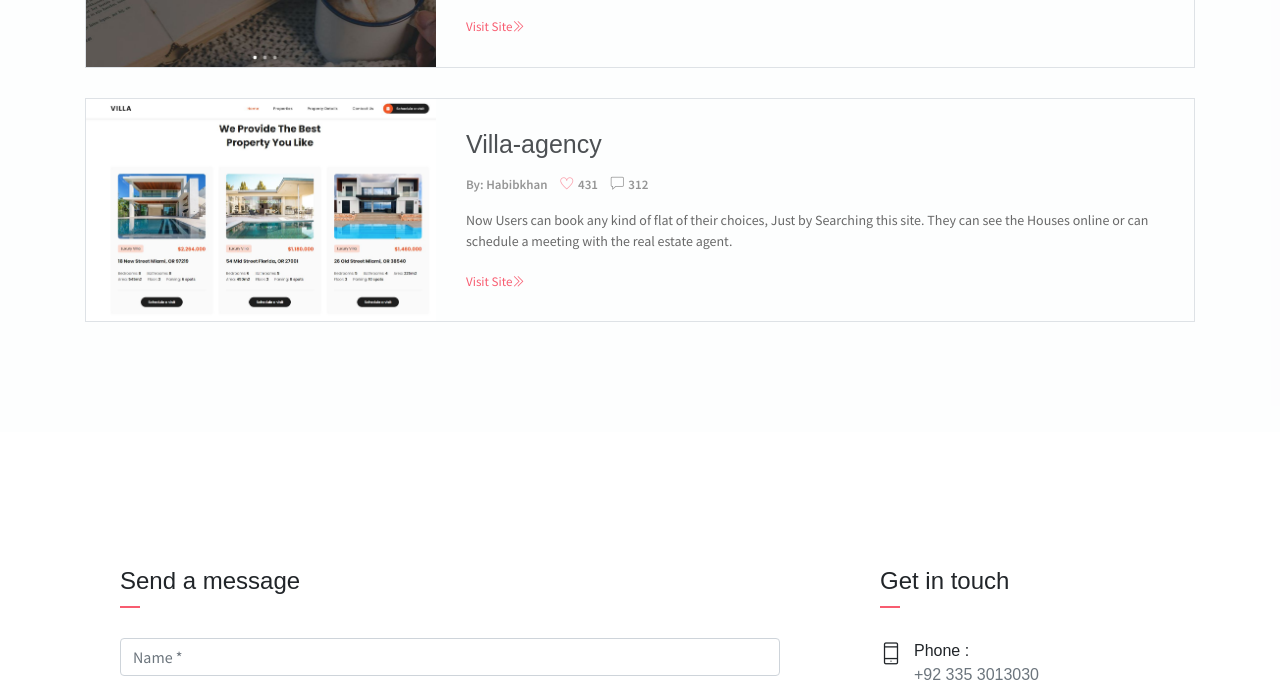
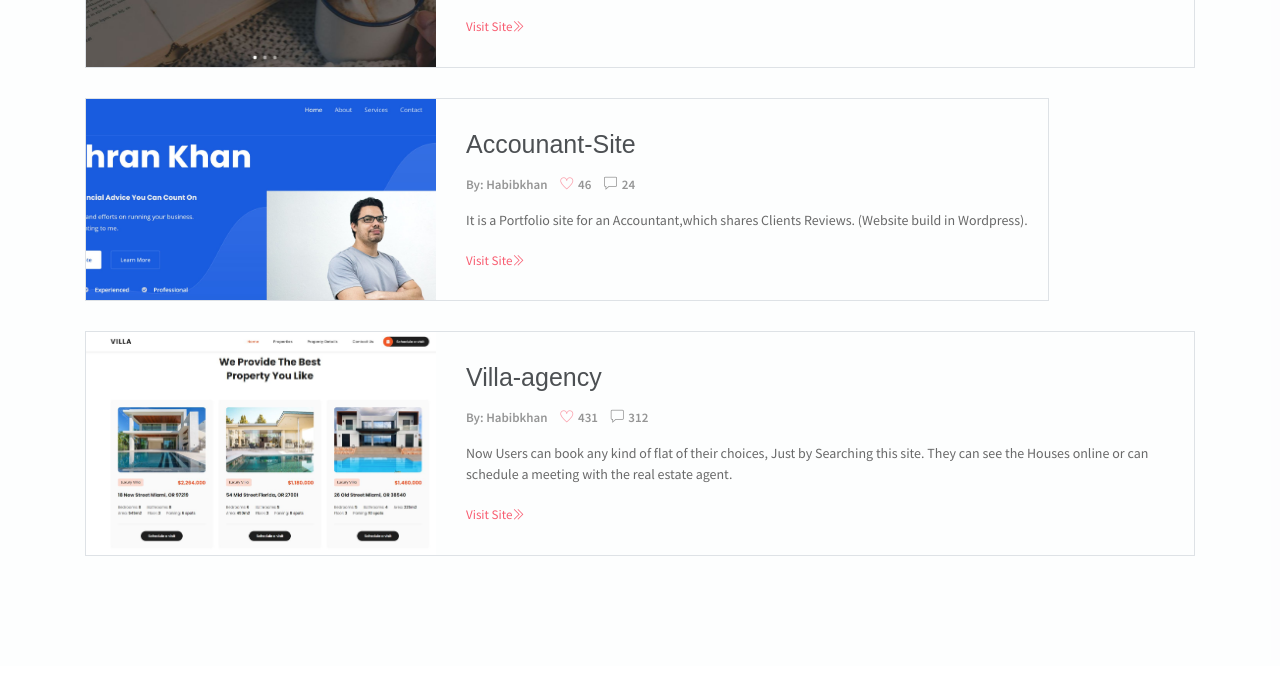
Before and after one commit to dev-habibKhan/Portfolio-HK, a website: page public_html/index.html in a window 1280 px wide. Shown: the part 2897-3586 px from the top of the page. Drawn offline with Linux system fonts and the light colour scheme.

Commit message:
added wordpress site

```diff
--- a/public_html/index.html
+++ b/public_html/index.html
@@ -341,6 +341,26 @@
                     </div>
                 </div><!-- end of blog wrapper -->
 
+                 <!--card -->
+                 <div class="blog-card">
+                    <div class="img-holder">
+                        <img src="assets/imgs/acc.JPG" alt="Accounant Site home page screenshot">
+                    </div>
+                    <div class="content-holder">
+                        <h6 class="title">Accounant-Site</h6>
+
+                        <p class="post-details">
+                            <a href="#">By: Habibkhan</a>
+                            <a href="#"><i class="ti-heart text-danger"></i> 46</a>
+                            <a href="#"><i class="ti-comment"></i> 24</a>
+                        </p>
+
+                        <p>It is a Portfolio site for an Accountant,which shares Clients Reviews. (Website build in Wordpress).</p>
+
+                        <a href="https://childcare.scribesoar.com/" target="_blank" class="read-more">Visit Site<i class="ti-angle-double-right"></i></a>
+                    </div>
+                </div><!-- end of blog wrapper -->
+
                 <!--card -->
                 <div class="blog-card">
                     <div class="img-holder">
```
Also changed, not shown: public_html/assets/imgs/acc.JPG (added).
